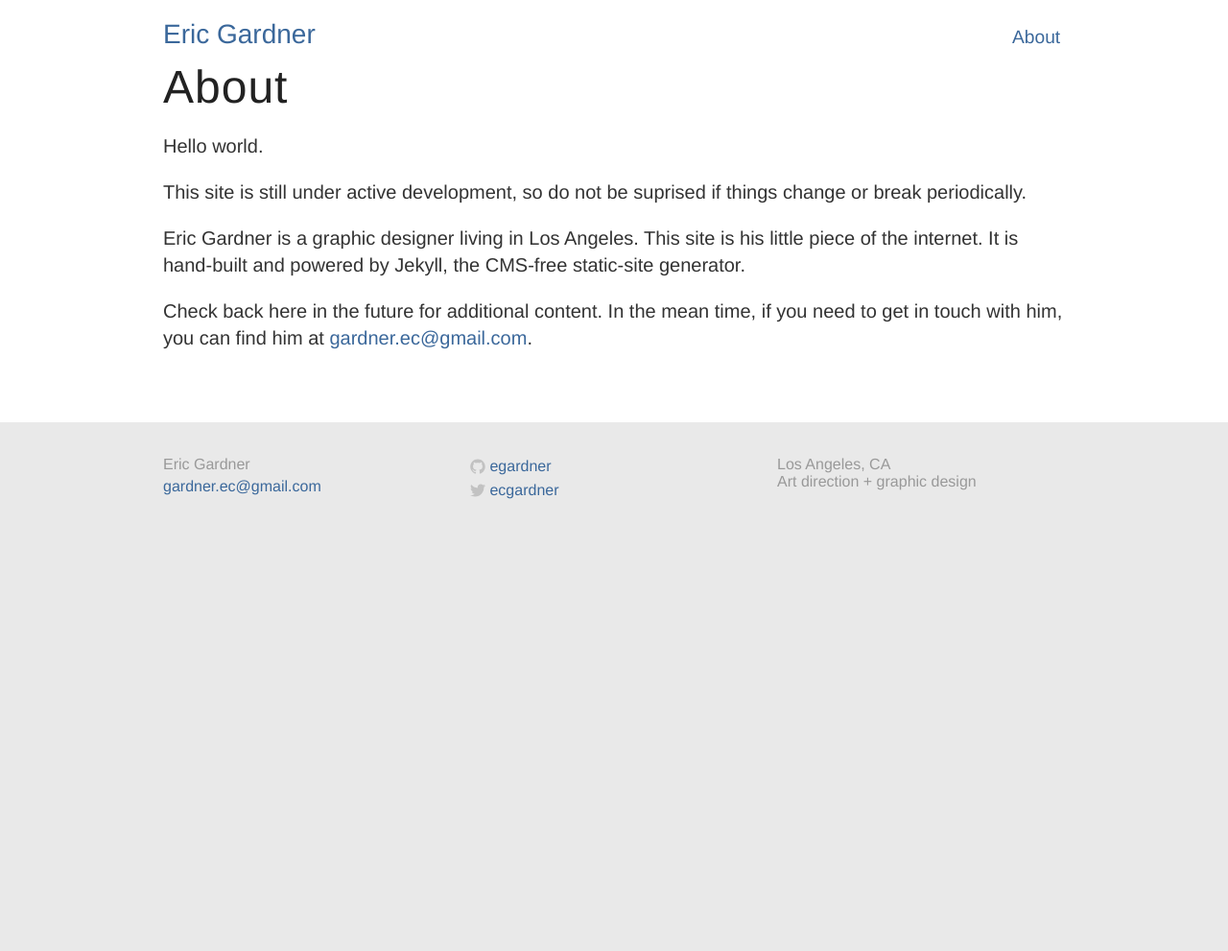
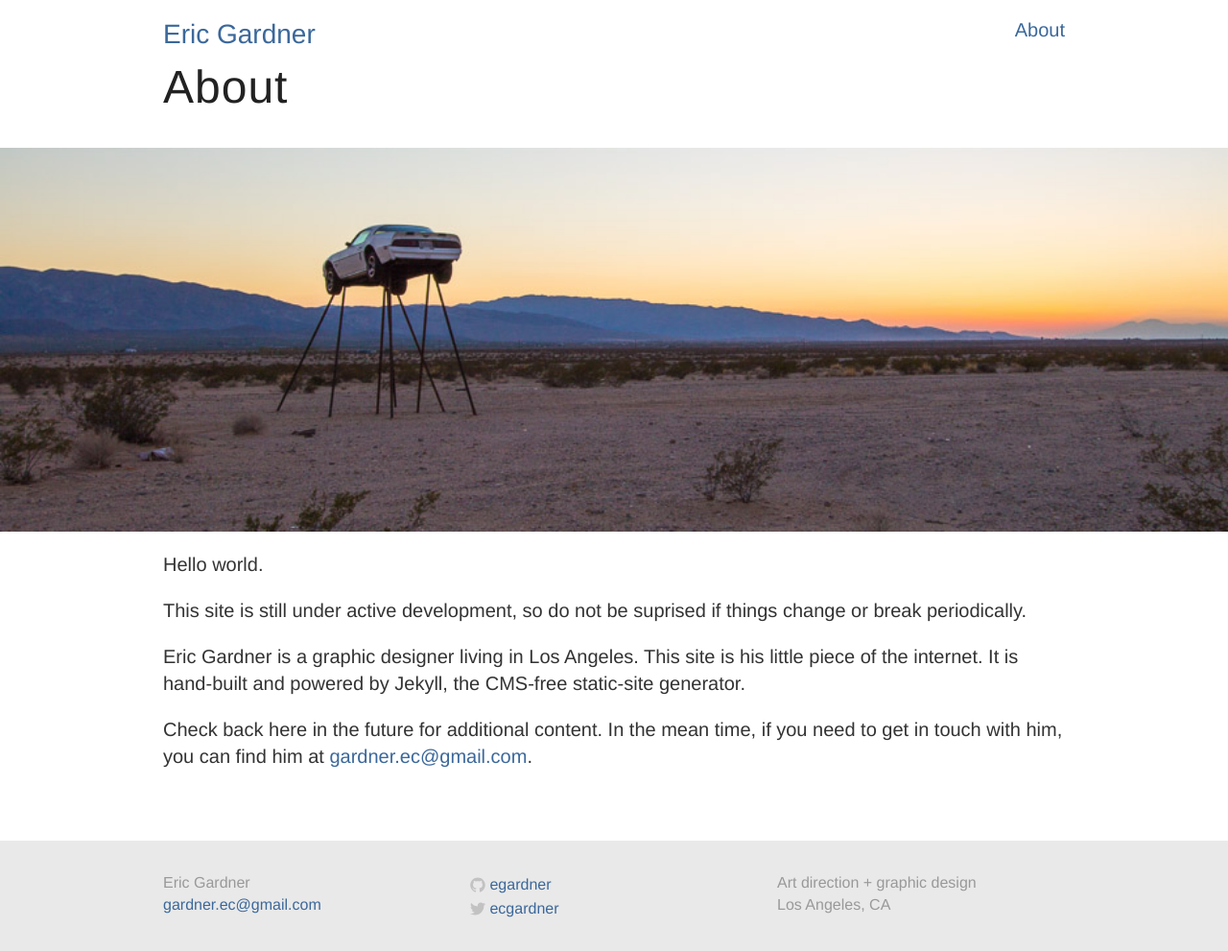
Before and after one commit to egardner/ericgardner.info-old, a Jekyll site: the page built from about/index.md, in a window 1280 px wide. Shown: the whole page at 96% size. Built offline with Jekyll 4.4.1, drawn with Linux system fonts in a browser that asks for light colours; nearby versions of some CDN libraries; Markdown is read by kramdown in place of the engine named in the settings; before the commit the page ends 900 px from its top, so only the background shows below that.

Commit message:
Content adjustment and reorganization
Added full-bleed section to about page templates

```diff
--- a/_config.yml
+++ b/_config.yml
@@ -1,7 +1,6 @@
 name: ericgardner.info
 title: "Eric Gardner"
 email: gardner.ec@gmail.com
-description: "Los Angeles, CA<br />Art direction + graphic design"
 baseurl: ""
 url: "http://ericgardner.info"
 
--- a/_includes/footer.html
+++ b/_includes/footer.html
@@ -49,7 +49,9 @@
     </div>
 
     <div class="one-third column">
-      <dl class="description">{{ site.description }}</dl>
+      <dl>Art direction + graphic design</dl>
+      <dl>Los Angeles, CA</dl>
+
     </div>
 
   </div>
--- a/_layouts/default.html
+++ b/_layouts/default.html
@@ -8,11 +8,7 @@
 	<div class="container">
 		<div class="sixteen columns">
 			<h1><a href="/">Eric Gardner</a></h1>
-			<nav id="menu" role="navigation">
-				<ul>
-					<li><a href="/about/">About</a></li>
-				</ul>
-			</nav>
+                  <nav><a href="/about/">About</a></nav>
 		</div>
 	</div>
 </header>
--- a/_layouts/page.html
+++ b/_layouts/page.html
@@ -1,9 +1,14 @@
 ---
 layout: default
 ---
+<div class="container">
+	<div class="sixteen columns row">
+		<h2>{{ page.title }}</h2>
+	</div>
+</div>
+<div id="fullbleed"></div>
 <div id="page" class="container">
 	<div class="sixteen columns row">
-		<h2>{{ page.title }}</h2>
 		{{ content }}
 		<br class="clear" />
 	</div>
--- a/assets/css/main.css
+++ b/assets/css/main.css
@@ -1,6 +1,5 @@
 @import url('normalize.css') screen;
 @import url('skeleton.css') screen;
-@import url('nav.css') screen;
 
 /* INTRO
 ==================================================*/
@@ -116,10 +115,17 @@ ul {}
 	padding-bottom: 20px;
 }
 
+nav {
+	float: right;
+	font-size: 1.25rem;
+	font-weight: 200;
+	margin-top: 5px;
+}
+
 #page-header{
 /*  background-color: #fff;
 */  width: 100%;
-	height: 50px;
+	/*height: 50px;*/
 }
 #page-header h1{float:left;}
 
@@ -161,6 +167,15 @@ ul {}
 #page p {
 	font-size: 1.25rem;
 }
+
+#fullbleed {
+	background-image: url(/assets/img/hdts_13.jpg);
+	height: 400px;
+	width: 100%;
+	background-position: center center;
+	background-size: cover;
+}
+
 
 section.description {
 	margin: 0rem 0 1rem 0;
@@ -243,3 +258,12 @@ div.slide-background {
 	margin-left: -25%;
 	z-index: 500;
 }
+
+
+/* 4. Media queries
+==================================================*/
+@media screen and (max-width: 768px) {
+	#fullbleed{
+		height: 300px;
+	}
+}
```
